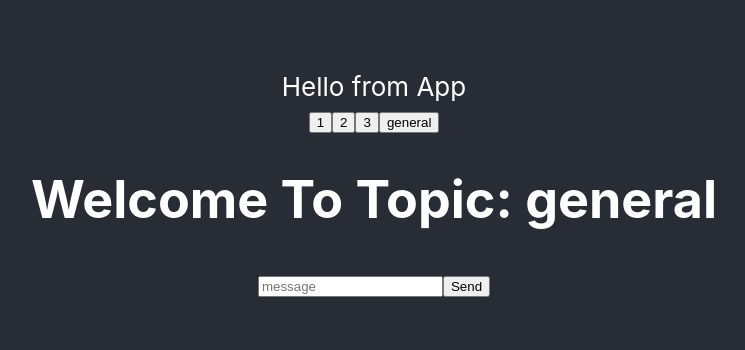
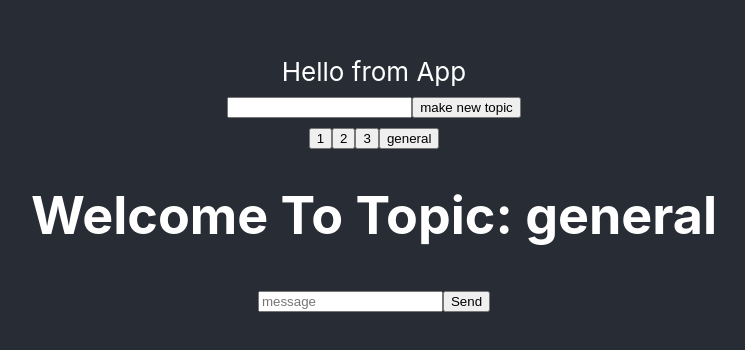
Before and after one commit to etreadway/chat-app, a React (Create React App) app in the folder client/: page / in a window 1280 px wide. Shown: the part 216-566 px from the top of the page, without its empty margins (266-1011 px from the left). Built offline with nearby package versions, Linux system fonts and the light colour scheme; no server answers.

Commit message:
added ability to make new topics

```diff
--- a/client/src/components/ChatApp.jsx
+++ b/client/src/components/ChatApp.jsx
@@ -18,6 +18,9 @@ export const ChatApp = () => {
 
   socket.on("incoming", (stuff) => {
     setIncoming(stuff);
+  });
+  socket.on("new topic list", (newTopics) => {
+    console.log(newTopics);
   });
 
   useEffect(() => {
--- a/client/src/components/Topics.jsx
+++ b/client/src/components/Topics.jsx
@@ -7,10 +7,22 @@ export const Topics = (props) => {
 
   const [topicList, setTopicList] = useState(["1", "2", "3", "general"]);
 
+  const [newTopic, setNewTopic] = useState("");
+
   const handleJoin = (e) => {
     socket.emit("leave topic", currentTopic);
     setCurrentTopic(e.target.value);
     socket.emit("join topic", e.target.value);
+  };
+
+  const handleSubmitTopic = (e) => {
+    e.preventDefault();
+    setTopicList([...topicList, newTopic]);
+    setNewTopic("");
+  };
+
+  const handleTypedTopic = (e) => {
+    setNewTopic(e.target.value);
   };
 
   const topicArray = topicList.map((topic) => {
@@ -21,5 +33,13 @@ export const Topics = (props) => {
     );
   });
 
-  return <div>{topicArray}</div>;
+  return (
+    <div>
+      <form onSubmit={handleSubmitTopic}>
+        <input value={newTopic} type="text" onChange={handleTypedTopic} />
+        <button onClick={handleSubmitTopic}>make new topic</button>
+      </form>
+      {topicArray}
+    </div>
+  );
 };
```
